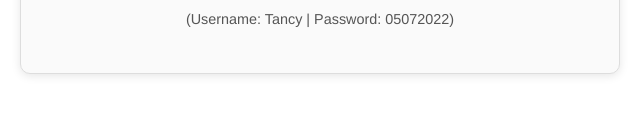
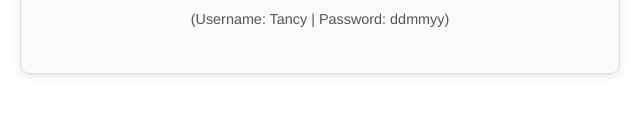
Before and after one commit to Swagei/DearTancy, a plain HTML site: page index.html in a window 1280 px wide. Shown: the part 457-572 px from the top of the page, 320-960 px from the left. Drawn offline with Linux system fonts and the light colour scheme.

Commit message:
Update index.html

```diff
--- a/index.html
+++ b/index.html
@@ -24,7 +24,7 @@
         <button type="submit">Login</button>
       </form>
       <p style="font-size: 0.9em; color: #555;">
-        (Username: Tancy | Password: 05072022)
+        (Username: Tancy | Password: ddmmyy)
       </p>
     </div>
   </div>
```
